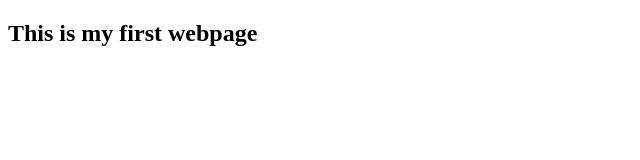
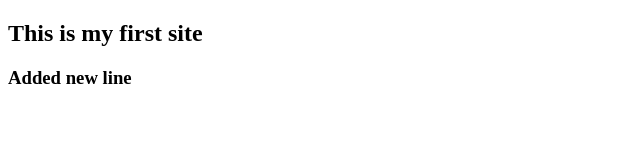
Before and after one commit to ameerbadushaht/git-cloud, a plain HTML site: page index.html in a window 1280 px wide. Shown: the whole page, without its empty margins (0-640 px from the left). Drawn offline with Linux system fonts and the light colour scheme.

Commit message:
i added new lines and changed one

```diff
--- a/index.html
+++ b/index.html
@@ -6,6 +6,7 @@
 	<title>Document</title>
 </head>
 <body>
-	<h2>This is my first webpage</h2>
+	<h2>This is my first site</h2>
+	<h3>Added new line</h3>
 </body>
 </html>
```
